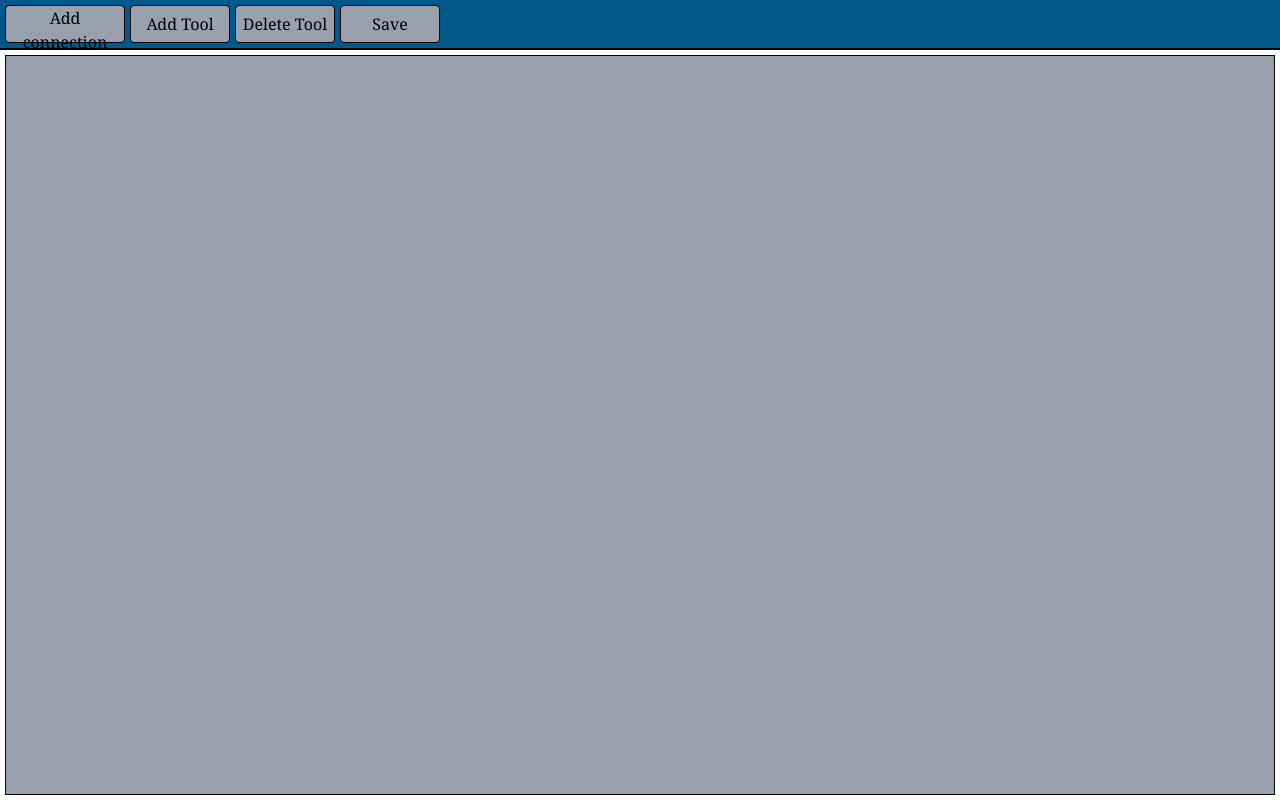
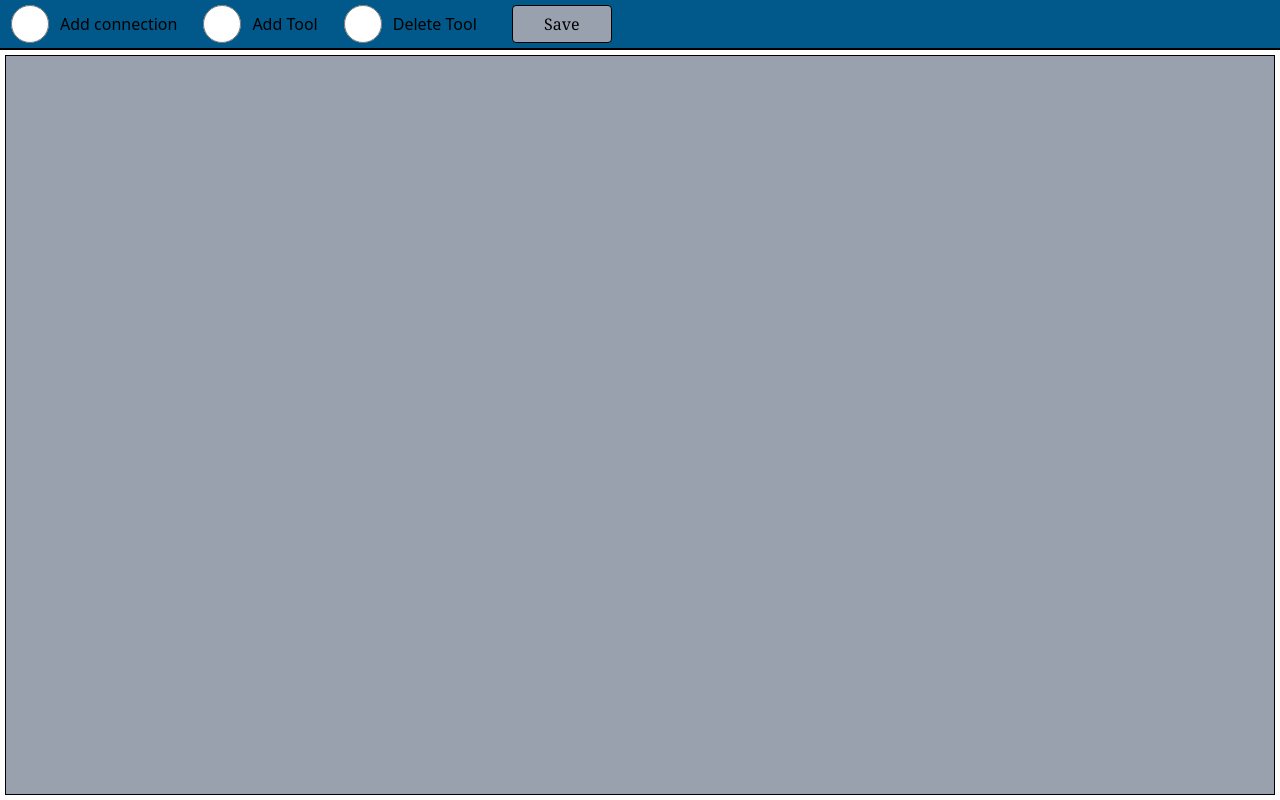
Before and after one commit to mamielgil/Automaton_SIM, a Preact app: page / in a window 1280 px wide. Built offline with nearby package versions, Linux system fonts and the light colour scheme.

Commit message:
MenuOption component added

```diff
--- /dev/null
+++ b/src/components/MenuOption.tsx
@@ -0,0 +1,20 @@
+
+type MenuOptionProps = {
+    onClickHandler: () => void;
+    stringLabel:string;
+}
+
+export function MenuOption({onClickHandler, stringLabel} : MenuOptionProps){
+
+    return(
+        <div class = "flex gap-[5px]">
+        <input type = "radio" name = "options" class = "w-[50px]" onClick = {onClickHandler}></input>
+        <div class = "flex items-center">
+        <label class = "text-center">{stringLabel} </label>
+        </div>
+        </div>
+
+
+    );
+
+}
--- a/src/components/Toolbar.tsx
+++ b/src/components/Toolbar.tsx
@@ -1,13 +1,13 @@
 import * as Model from "../model"
-
+import { MenuOption } from "./MenuOption";
 export default function Toolbar(){
 
     return(
-        <div class = " bg-sky-800 border-b-2 gap-[5px] flex box-border pl-[5px] pt-[5px] pb-[5px] h-[50px]">
-        <button class = "w-[120px] " onClick = {Model.changeConnectionMode}>Add connection</button>
-        <button class = "w-[100px]" onClick = {Model.changeAddMode}>Add Tool</button>
-        <button class = "w-[100px] " onClick = {Model.changeDeleteMode}>Delete Tool</button>
-        <button class = "w-[100px]"> Save</button>
+        <div class = " bg-sky-800 border-b-2 gap-[20px] flex box-border pl-[5px] pt-[5px] pb-[5px] h-[50px]">
+        <MenuOption onClickHandler={Model.changeConnectionMode} stringLabel= "Add connection" ></MenuOption>
+        <MenuOption onClickHandler={Model.changeAddMode} stringLabel="Add Tool"></MenuOption>
+        <MenuOption onClickHandler={Model.changeDeleteMode} stringLabel="Delete Tool"></MenuOption>
+        <button class = "ml-[15px] w-[100px]"> Save</button>
         </div>
 
 
--- a/src/model.tsx
+++ b/src/model.tsx
@@ -29,18 +29,17 @@ const is_connections_tool_active = signal(false);
 let connectionPair  = {starting_node : -1 , ending_node: -1, associated_letter: "-1" };
 
 export function changeAddMode(){
-    // We change the AddMode value alternatively
-    let previous_add = is_add_tool_active.value;
+
     resetAllButtonSignals();
-    is_add_tool_active.value = !previous_add;
+    is_add_tool_active.value = true;
 
 
 }
 
 export function changeConnectionMode(){
-    let previous_connection_status = is_connections_tool_active.value;
+
     resetAllButtonSignals();
-    is_connections_tool_active.value = !previous_connection_status;
+    is_connections_tool_active.value = true;
     if(is_connections_tool_active.value){
         // IF the value is true, we activate the pop up
         show_connection_popup.value = true;
@@ -49,9 +48,9 @@ export function changeConnectionMode(){
 }
 
 export function changeDeleteMode(){
-    let previous_delete = is_delete_tool_active.value;
+
     resetAllButtonSignals();
-    is_delete_tool_active.value = !previous_delete;
+    is_delete_tool_active.value = true;
 
 }
 
```
Also changed, not shown: 1 other file (tests, documents, lock files or other folders).
